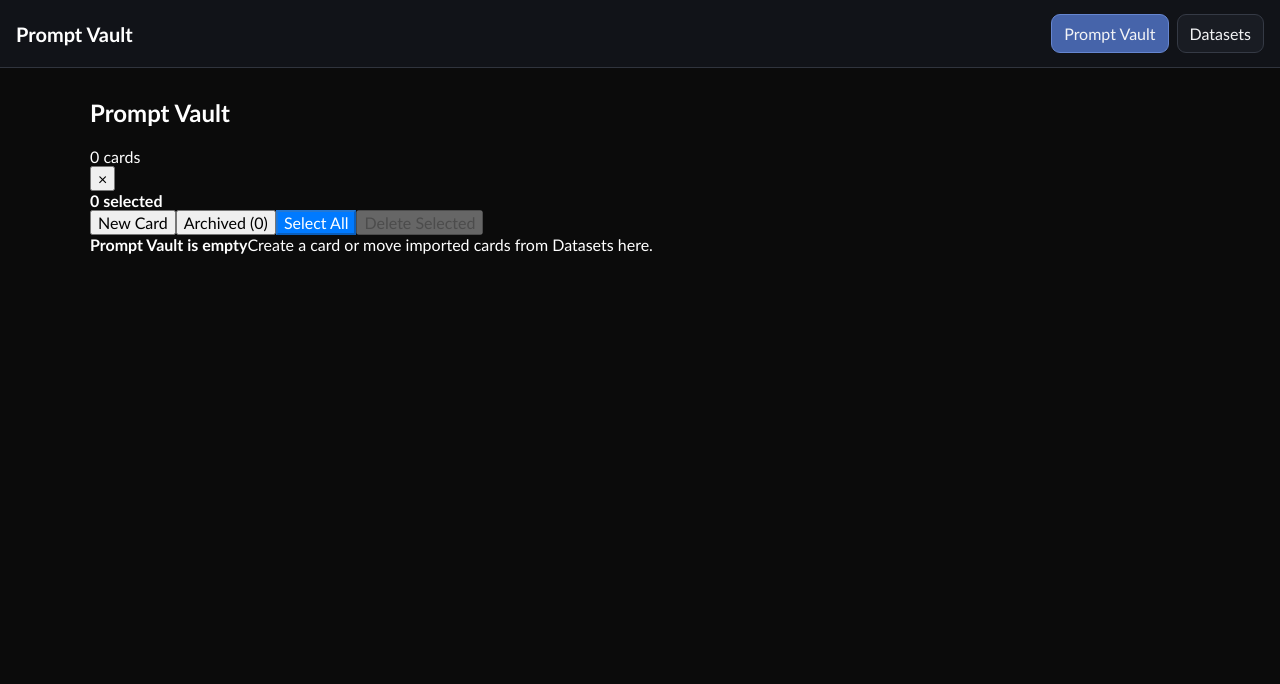
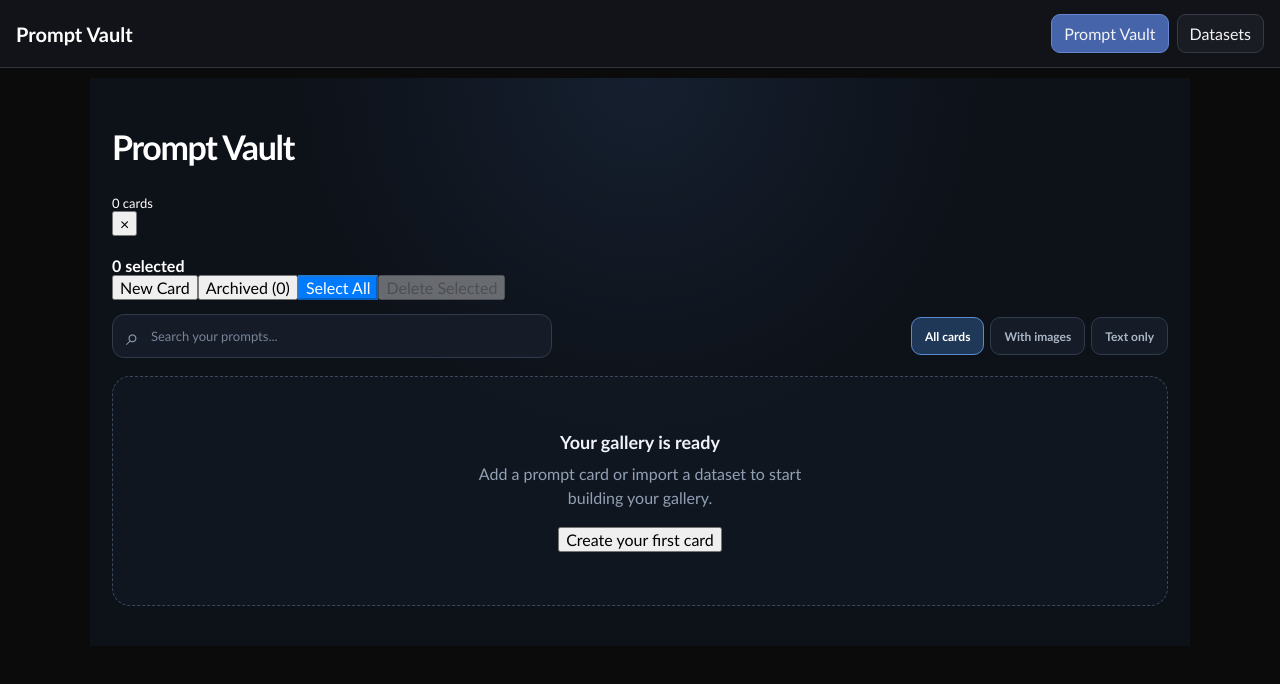
Before and after one commit to onilla192-cmyk/comfyui-prompt-vault, a React (Vite) app: page / in a window 1280 px wide. Shown: the top 684 px of the page. Built offline with nearby package versions, Linux system fonts and the light colour scheme.

Commit message:
Refresh Prompt Vault main screen as searchable gallery

```diff
--- a/src/App.css
+++ b/src/App.css
@@ -2846,3 +2846,40 @@ body:has(.history-backdrop) .history-close-btn:active {
     width: 100% !important;
     justify-content: flex-start !important;
   }
+
+/* Prompt Vault gallery refresh */
+.prompt-vault-page{width:min(1240px,100%);margin:0 auto;padding:20px 22px 40px!important;background:radial-gradient(ellipse at 50% 0%,rgba(66,105,166,.16),transparent 45%),#0d1118!important}
+.prompt-vault-header{max-width:1160px!important;min-height:76px!important;margin:0 auto 20px!important}
+.prompt-vault-brand h2{font-size:clamp(26px,4vw,34px)!important;letter-spacing:-.04em!important}
+.prompt-vault-brand span{display:block;margin-top:5px!important;font-size:13px!important}
+.prompt-vault-toolbar{max-width:1160px!important;margin:0 auto 14px!important}
+.prompt-gallery-controls{max-width:1160px;margin:0 auto 18px;display:flex;align-items:center;justify-content:space-between;gap:12px;flex-wrap:wrap}
+.prompt-gallery-search{display:flex;align-items:center;gap:10px;flex:1 1 260px;min-width:0;max-width:440px;height:44px;padding:0 13px;border:1px solid #303b4b;border-radius:12px;background:#151c27;color:#8e9bad}
+.prompt-gallery-search>span{font-size:23px;line-height:1}
+.prompt-gallery-search input{width:100%;min-width:0;border:0;outline:0;background:transparent;color:#f3f6fb;font-size:13px}
+.prompt-gallery-search input::placeholder{color:#778397}
+.prompt-gallery-search button{width:26px;min-width:26px;height:26px;min-height:26px;padding:0;border:0;border-radius:50%;background:#2b3544;color:#dce5f1}
+.prompt-gallery-filters{display:flex;gap:6px;flex-wrap:wrap}
+.prompt-gallery-filters button{min-height:38px;padding:0 13px;border:1px solid #303b4b;border-radius:10px;background:#151c27;color:#aab6c7;font-size:12px;font-weight:700;cursor:pointer}
+.prompt-gallery-filters button.active{border-color:#5a8bd4;background:#203858;color:#fff}
+.prompt-vault-list.prompt-gallery-grid{width:100%;max-width:1160px;grid-template-columns:repeat(auto-fill,minmax(205px,1fr));gap:16px;align-items:stretch}
+.prompt-gallery-grid .prompt-vault-card{border:1px solid #2c3542!important;border-radius:15px!important;background:#151b24!important;box-shadow:0 8px 22px rgba(0,0,0,.22)!important;transition:transform .18s ease,border-color .18s ease,box-shadow .18s ease}
+.prompt-gallery-grid .prompt-vault-card:hover{transform:translateY(-3px);border-color:#526984!important;box-shadow:0 13px 28px rgba(0,0,0,.32)!important}
+.prompt-gallery-grid .prompt-vault-cartridge-shell{height:100%;padding:9px!important;border:0!important;border-radius:15px!important;background:#151b24!important;box-shadow:none!important;transform:none!important}
+.prompt-gallery-grid .prompt-vault-cartridge-shell:before,.prompt-gallery-grid .prompt-vault-cartridge-shell:after,.prompt-gallery-grid .prompt-vault-cartridge-slot{display:none!important}
+.prompt-gallery-grid .prompt-vault-cartridge-image{aspect-ratio:4/3!important;border:0!important;border-radius:9px!important;background:linear-gradient(135deg,#202a38,#111720)!important;box-shadow:none!important}
+.prompt-gallery-grid .prompt-vault-cartridge-image img{object-fit:cover}
+.prompt-gallery-grid .prompt-vault-image-empty{height:100%;min-height:120px;display:grid;place-items:center;color:#77869b;font-size:12px}
+.prompt-gallery-grid .prompt-vault-cartridge-label{margin:10px 1px 2px!important;min-height:82px!important;padding:3px 2px 0!important;border:0!important;border-radius:0!important;background:transparent!important;box-shadow:none!important}
+.prompt-gallery-grid .prompt-vault-cartridge-label>strong{font-size:14px!important;color:#f0f4fa!important}
+.prompt-gallery-grid .prompt-vault-cartridge-label .prompt-vault-prompt{display:-webkit-box!important;overflow:hidden;color:#9eabbc!important;font-size:11px!important;line-height:1.45!important;-webkit-box-orient:vertical;-webkit-line-clamp:3}
+.prompt-gallery-grid .prompt-vault-card.selected{border-color:#6ca5f5!important;box-shadow:0 0 0 2px rgba(108,165,245,.2)!important}
+.prompt-gallery-grid .prompt-vault-card.armed{border-color:#78a9f4!important}
+.prompt-gallery-grid .prompt-vault-select{top:17px!important;left:17px!important}
+.prompt-gallery-grid .prompt-vault-more{top:15px!important;right:15px!important}
+.prompt-vault-empty{grid-column:1/-1;min-height:230px!important;display:flex!important;flex-direction:column;align-items:center;justify-content:center;gap:9px;padding:30px!important;border:1px dashed #39485b!important;border-radius:18px!important;background:rgba(21,28,39,.55)!important;color:#aebbd0!important;text-align:center}
+.prompt-vault-empty strong{color:#f0f4fa!important;font-size:18px!important}
+.prompt-vault-empty span{max-width:360px;color:#91a0b4!important;line-height:1.5}
+.prompt-vault-empty .prompt-vault-new{margin-top:8px}
+@media(max-width:600px){.prompt-vault-page{padding:12px 12px 30px!important}.prompt-gallery-controls{gap:9px}.prompt-gallery-search{max-width:none;flex-basis:100%}.prompt-gallery-filters{width:100%}.prompt-gallery-filters button{flex:1;padding:0 8px}.prompt-vault-list.prompt-gallery-grid{grid-template-columns:repeat(2,minmax(0,1fr));gap:10px}.prompt-gallery-grid .prompt-vault-cartridge-shell{padding:7px!important}.prompt-gallery-grid .prompt-vault-cartridge-label{min-height:76px!important}.prompt-gallery-grid .prompt-vault-cartridge-label>strong{font-size:12px!important}.prompt-gallery-grid .prompt-vault-cartridge-label .prompt-vault-prompt{font-size:10px!important}}
+@media(max-width:360px){.prompt-vault-list.prompt-gallery-grid{grid-template-columns:1fr}}
--- a/src/components/PromptVaultPage.tsx
+++ b/src/components/PromptVaultPage.tsx
@@ -149,9 +149,17 @@ export function PromptVaultPage({ onClose, onTransferToCreatedPresets }: { onClo
   const [newImagePreview, setNewImagePreview] = useState('')
   const [transferPending, setTransferPending] = useState(false)
   const [transferMessage, setTransferMessage] = useState('')
+  const [searchQuery, setSearchQuery] = useState('')
+  const [galleryFilter, setGalleryFilter] = useState<'all' | 'images' | 'text'>('all')
   const armedTimerRef = useRef<number | null>(null)
 
   const visibleItems = showArchived ? archived : items
+  const filteredItems = visibleItems.filter((item) => {
+    const query = searchQuery.trim().toLowerCase()
+    const matchesQuery = !query || item.name.toLowerCase().includes(query) || item.prompt.toLowerCase().includes(query)
+    const matchesFilter = galleryFilter === 'all' || (galleryFilter === 'images' ? !!item.imageRefs[0] : !item.imageRefs[0])
+    return matchesQuery && matchesFilter
+  })
 
   useEffect(() => {
     let live = true
@@ -357,8 +365,19 @@ export function PromptVaultPage({ onClose, onTransferToCreatedPresets }: { onClo
 
       {transferMessage && <div className="prompt-vault-transfer-message" role="status" aria-live="polite">{transferMessage}</div>}
 
-      <div className="prompt-vault-list">
-        {visibleItems.map((item) => (
+      <div className="prompt-gallery-controls">
+        <label className="prompt-gallery-search">
+          <span aria-hidden="true">⌕</span>
+          <input value={searchQuery} onChange={(event) => setSearchQuery(event.target.value)} placeholder="Search your prompts..." aria-label="Search prompts" />
+          {searchQuery && <button type="button" onClick={() => setSearchQuery('')} aria-label="Clear search">×</button>}
+        </label>
+        <div className="prompt-gallery-filters" role="group" aria-label="Filter gallery">
+          {(['all', 'images', 'text'] as const).map((filter) => <button key={filter} type="button" className={galleryFilter === filter ? 'active' : ''} onClick={() => setGalleryFilter(filter)}>{filter === 'all' ? 'All cards' : filter === 'images' ? 'With images' : 'Text only'}</button>)}
+        </div>
+      </div>
+
+      <div className="prompt-vault-list prompt-gallery-grid">
+        {filteredItems.map((item) => (
           <PromptVaultCard
             key={item.id}
             item={item}
@@ -368,7 +387,7 @@ export function PromptVaultPage({ onClose, onTransferToCreatedPresets }: { onClo
             onToggleSelected={() => toggleSelected(item.id)}
           />
         ))}
-        {!visibleItems.length && <div className="prompt-vault-empty"><strong>{showArchived ? 'No archived cards' : 'Prompt Vault is empty'}</strong><span>{showArchived ? 'Archived cards will appear here.' : 'Create a card or move imported cards from Datasets here.'}</span></div>}
+        {!filteredItems.length && <div className="prompt-vault-empty"><strong>{visibleItems.length ? 'No matching cards' : showArchived ? 'No archived cards' : 'Your gallery is ready'}</strong><span>{visibleItems.length ? 'Try another search or filter.' : showArchived ? 'Archived cards will appear here.' : 'Add a prompt card or import a dataset to start building your gallery.'}</span>{!visibleItems.length && !showArchived && <button type="button" className="prompt-vault-new" onClick={() => setCreating(true)}>Create your first card</button>}</div>}
       </div>
 
       {creating && (
```
